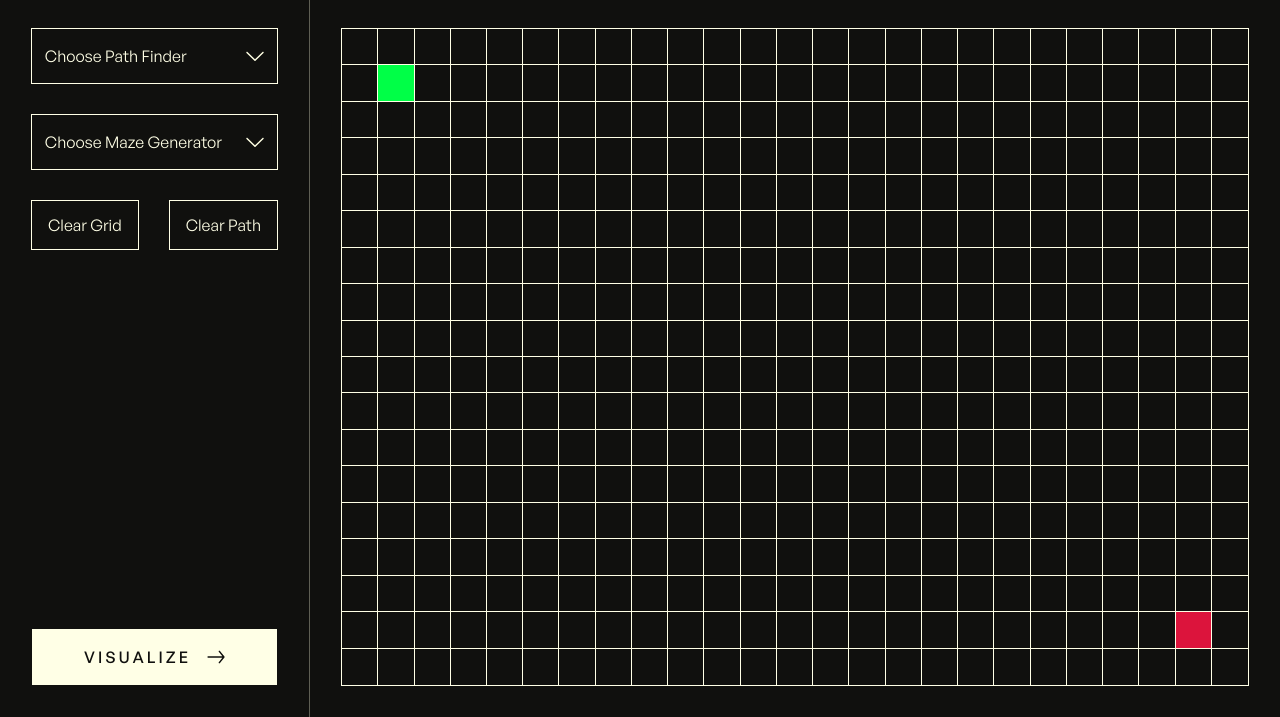
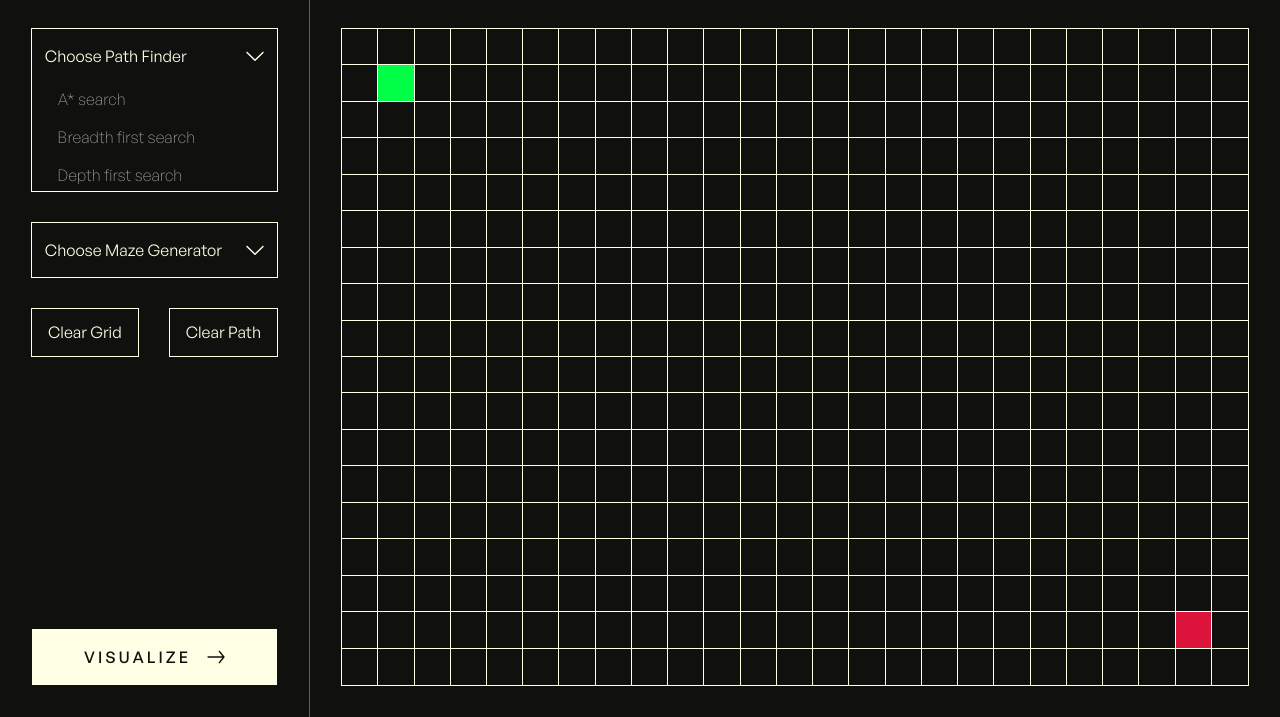
Before and after one commit to buneeIsSlo/Vizit, a website built with webpack: page src/index.html in a window 1280 px wide. Both pictures are taken after a click on the button "Choose Path Finder". Shown: the part 83-800 px from the top of the page. Built offline with nearby package versions, Linux system fonts and the light colour scheme.

Commit message:
Feat: add dropdown functionallity

```diff
--- a/src/js/app.js
+++ b/src/js/app.js
@@ -7,6 +7,7 @@ const appGrid = grid();
 const visualizeBtn = document.querySelector(".visualize");
 const clearGridBtn = document.querySelector(".clear-grid");
 const clearPathBtn = document.querySelector(".clear-path");
+const dropdowns = document.querySelectorAll(".dropdown");
 
 appGrid.renderGrid();
 window.addEventListener("resize", () => appGrid.renderGrid());
@@ -22,3 +23,25 @@ visualizeBtn.addEventListener("click", () => {
     console.log("vizzing");
     appGrid.visualize();
 });
+
+const handleDropdown = (dropdown) => {
+    const dropdownBtn = dropdown.querySelector(".dropdown__button");
+    const dropdownTitle = dropdownBtn.querySelector(".dropdown__button-text");
+    const dropdownMenu = dropdown.querySelector(".dropdown__menu");
+    const menuOptions = dropdownMenu.querySelectorAll(".option");
+
+    dropdownBtn.addEventListener("click", () => {
+        dropdownMenu.classList.toggle("open");
+
+        menuOptions.forEach((option) => {
+            option.addEventListener("click", () => {
+                dropdownMenu.classList.remove("open");
+                dropdownTitle.innerText = option.innerText;
+            });
+        });
+    });
+};
+
+dropdowns.forEach((dropdown) => {
+    handleDropdown(dropdown);
+});
--- a/src/sass/utilities/_helpers.scss
+++ b/src/sass/utilities/_helpers.scss
@@ -30,3 +30,8 @@
     background-color: orange;
     position: relative;
 }
+
+
+.open {
+    max-height: none !important;
+}
```
